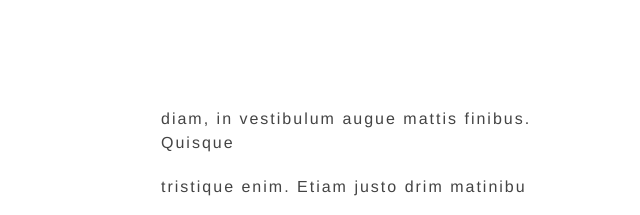
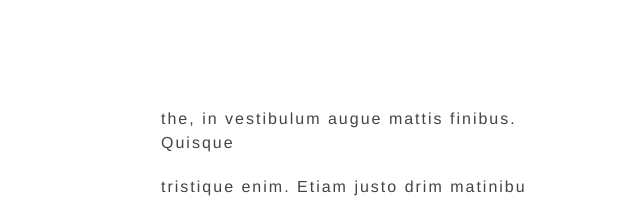
Before and after one commit to Nalipp/NateLipp_portfolio, a plain HTML site: page index.html in a window 1280 px wide. Shown: the part 1212-1427 px from the top of the page, 415-1055 px from the left. Drawn offline with Linux system fonts and the light colour scheme.

Commit message:
Add the word 'the'
just for demonstration purposes

```diff
--- a/index.html
+++ b/index.html
@@ -52,7 +52,7 @@
       <div class="project-display">
         <span class="project-img" id="project-img2"></span>
         <ul>
-          <li>diam, in vestibulum augue mattis finibus. Quisque </li>
+          <li>the, in vestibulum augue mattis finibus. Quisque </li>
           <li>tristique enim. Etiam justo drim matinibu</li>
           <li>risus diam, in vestibulum augue mattis finibus</li>
         </ul>
```
